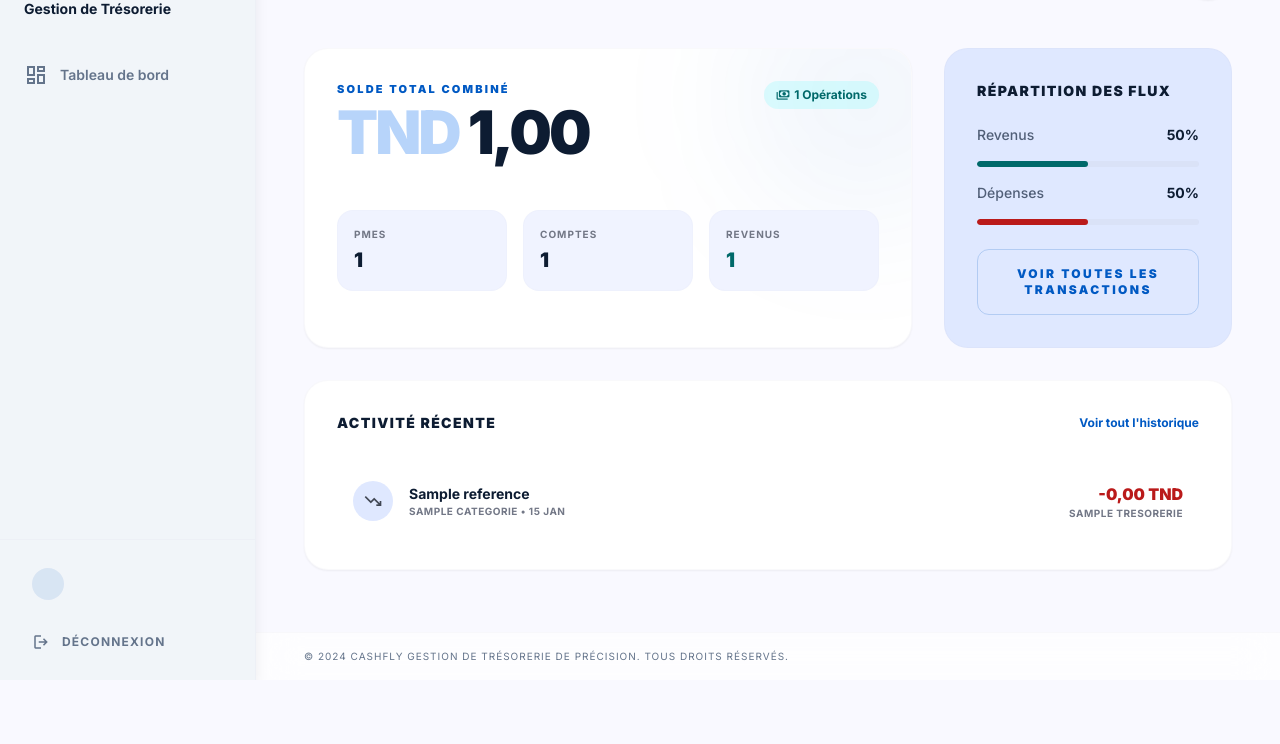
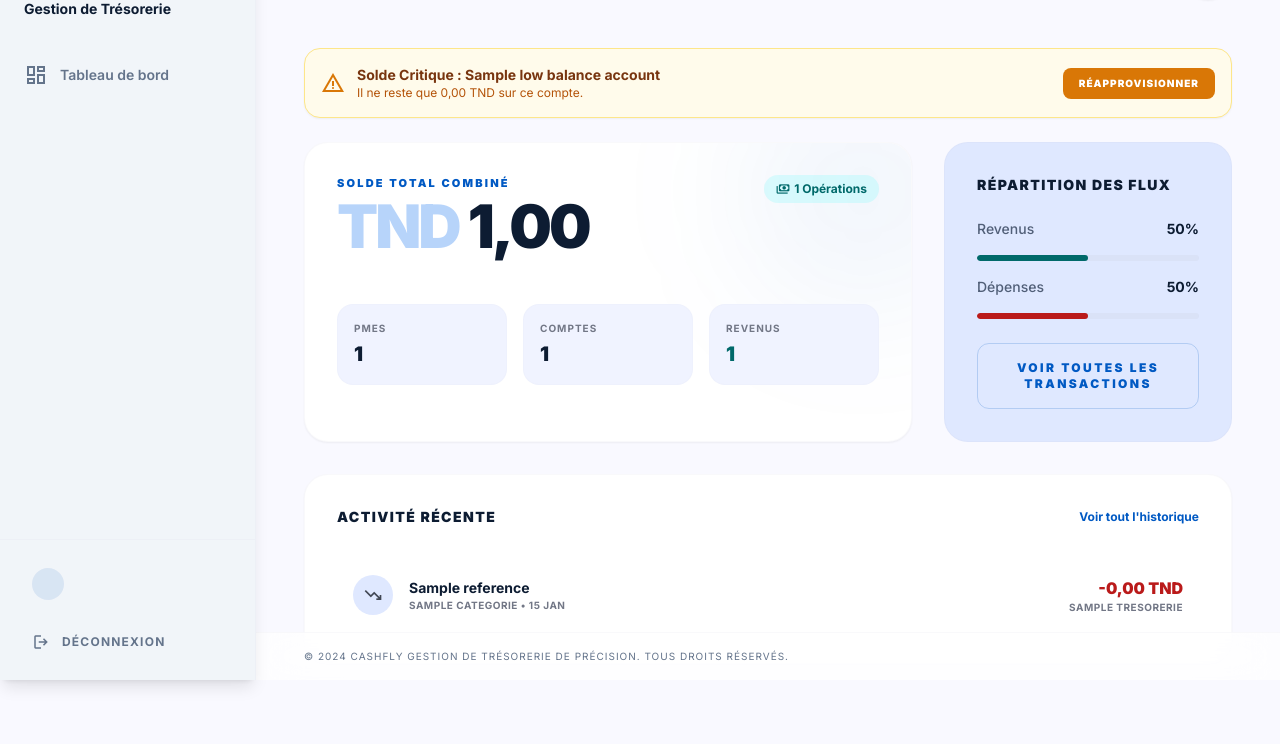
Before and after one commit to moatez-ouislati/CashFly, a Symfony app: template templates/dashboard/index.html.twig in a window 1280 px wide. Shown: the part 120-864 px from the top of the page. Before the commit the page ends 780 px from the top, so only its background shows below. Run offline with Twig, Linux system fonts and the light colour scheme; the template is opened without the code that fills it: most values are stand-ins (such as "Sample title", 1, 10 or a date in 2020); some libraries are stand-ins or nearby versions.

Commit message:
full  0.4v

```diff
--- a/templates/dashboard/index.html.twig
+++ b/templates/dashboard/index.html.twig
@@ -6,6 +6,22 @@
 {% block header_subtitle %}Ravi de vous revoir, {{ app.user.prenom }}. Vous avez {{ total_operations }} opérations enregistrées au total.{% endblock %}
 
 {% block body %}
+<!-- Permanent Low Balance Alerts -->
+{% for account in low_balance_accounts %}
+    <div class="mb-6 flex items-center justify-between p-4 bg-amber-50 border border-amber-200 rounded-2xl shadow-sm animate-in fade-in slide-in-from-top-4 duration-300">
+        <div class="flex items-center gap-3">
+            <span class="material-symbols-outlined text-amber-600">warning</span>
+            <div>
+                <p class="text-sm font-bold text-amber-900">Solde Critique : {{ account.nomCompte }}</p>
+                <p class="text-xs text-amber-700">Il ne reste que {{ account.solde|number_format(2, ',', ' ') }} TND sur ce compte.</p>
+            </div>
+        </div>
+        <a href="{{ path('app_operation_new', {'tresorerie': account.id}) }}" class="px-4 py-2 bg-amber-600 text-white text-[10px] font-black uppercase tracking-widest rounded-lg hover:bg-amber-700 transition-colors">
+            Réapprovisionner
+        </a>
+    </div>
+{% endfor %}
+
 <!-- Top Grid: Balance & Analytics -->
 <div class="grid grid-cols-12 gap-8 mb-8">
     <!-- Account Balance Card -->
```
Also changed, not shown: src/Controller/DashboardController.php (+10 -0 lines), src/Controller/EntrepriseController.php (+15 -0 lines), src/Controller/TresorerieController.php (+14 -0 lines).
